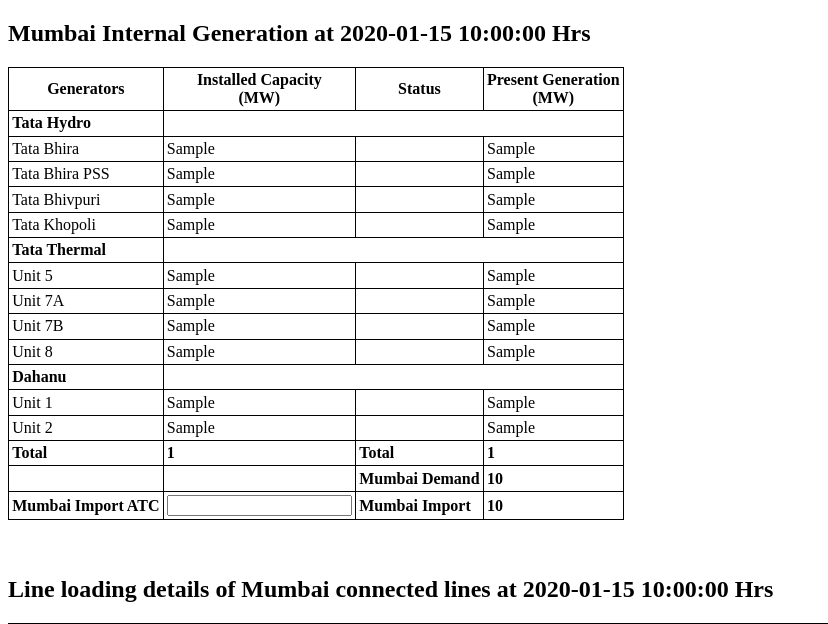
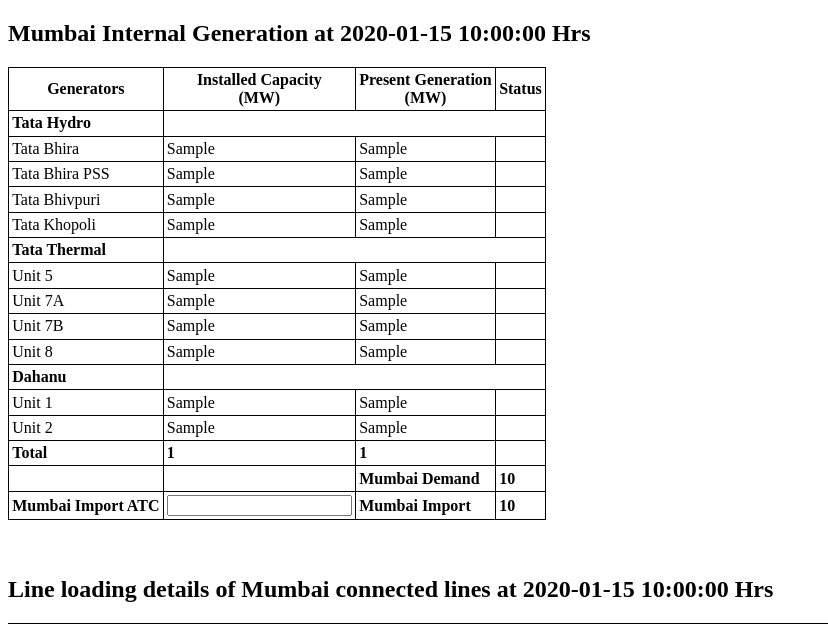
Before and after one commit to nagasudhirpulla/wrldc_scada_mumbai_dashboard, a Flask app: template templates/index.html.j2 in a window 1280 px wide. Shown: the top 624 px of the page, without its empty margins (0-828 px from the left). Run offline with Flask 2, Linux system fonts and the light colour scheme; the template is opened without the code that fills it: most values are stand-ins (such as "Sample title", 1, 10 or a date in 2020); parts of the project's set-up code (start-up, migrations or seed data) failed here and were passed over.

Commit message:
changes in view

```diff
--- a/requirements.txt
+++ b/requirements.txt
@@ -9,7 +9,7 @@ Jinja2==2.11.2
 MarkupSafe==1.1.1
 mypy==0.790
 mypy-extensions==0.4.3
-numpy==1.19.2
+numpy==1.22.4
 pandas==1.1.3
 pycodestyle==2.6.0
 python-dateutil==2.8.1
--- a/templates/index.html.j2
+++ b/templates/index.html.j2
@@ -14,8 +14,8 @@
             <tr>
                 <th>Generators</th>
                 <th>Installed Capacity<br/>(MW)</th>
+                <th>Present Generation<br/>(MW)</th>
                 <th>Status</th>
-                <th>Present Generation<br/>(MW)</th>
             </tr>
         </thead>
         <tbody>
@@ -25,26 +25,26 @@
             <tr>
                 <td>Tata Bhira</td>
                 <td>{{gen['tataBhiraIC']}}</td>
+                <td>{{gen['tataBhiraGen']}}</td>
                 <td class='genStatus' val="{{gen['tataBhiraGen']}}"></td>
-                <td>{{gen['tataBhiraGen']}}</td>
             </tr>
             <tr>
                 <td>Tata Bhira PSS</td>
                 <td>{{gen['tataBhiraPssIC']}}</td>
+                <td>{{gen['tataBhiraPssGen']}}</td>
                 <td class='genStatus' val="{{gen['tataBhiraPssGen']}}"></td>
-                <td>{{gen['tataBhiraPssGen']}}</td>
             </tr>
             <tr>
                 <td>Tata Bhivpuri</td>
                 <td>{{gen['tataBhivIC']}}</td>
+                <td>{{gen['tataBhivGen']}}</td>
                 <td class='genStatus' val="{{gen['tataBhivGen']}}"></td>
-                <td>{{gen['tataBhivGen']}}</td>
             </tr>
             <tr>
                 <td>Tata Khopoli</td>
                 <td>{{gen['tataKhopIC']}}</td>
+                <td>{{gen['tataKhopGen']}}</td>
                 <td class='genStatus' val="{{gen['tataKhopGen']}}"></td>
-                <td>{{gen['tataKhopGen']}}</td>
             </tr>
             <tr>
                 <td class='genStage'>Tata Thermal</td>
@@ -52,26 +52,26 @@
             <tr>
                 <td>Unit 5</td>
                 <td>{{gen['tataU5IC']}}</td>
+                <td>{{gen['tataU5Gen']}}</td>
                 <td class='genStatus' val="{{gen['tataU5Gen']}}"></td>
-                <td>{{gen['tataU5Gen']}}</td>
             </tr>
             <tr>
                 <td>Unit 7A</td>
                 <td>{{gen['tataU7AIC']}}</td>
+                <td>{{gen['tataU7AGen']}}</td>
                 <td class='genStatus' val="{{gen['tataU7AGen']}}"></td>
-                <td>{{gen['tataU7AGen']}}</td>
             </tr>
             <tr>
                 <td>Unit 7B</td>
                 <td>{{gen['tataU7BIC']}}</td>
+                <td>{{gen['tataU7BGen']}}</td>
                 <td class='genStatus' val="{{gen['tataU7BGen']}}"></td>
-                <td>{{gen['tataU7BGen']}}</td>
             </tr>
             <tr>
                 <td>Unit 8</td>
                 <td>{{gen['tataU8IC']}}</td>
+                <td>{{gen['tataU8Gen']}}</td>
                 <td class='genStatus' val="{{gen['tataU8Gen']}}"></td>
-                <td>{{gen['tataU8Gen']}}</td>
             </tr>
             <tr>
                 <td class='genStage'>Dahanu</td>
@@ -79,20 +79,20 @@
             <tr>
                 <td>Unit 1</td>
                 <td>{{gen['dahanuU1IC']}}</td>
+                <td>{{gen['dahanuU1Gen']}}</td>
                 <td class='genStatus' val="{{gen['dahanuU1Gen']}}"></td>
-                <td>{{gen['dahanuU1Gen']}}</td>
             </tr>
             <tr>
                 <td>Unit 2</td>
                 <td>{{gen['dahanuU2IC']}}</td>
+                <td>{{gen['dahanuU2Gen']}}</td>
                 <td class='genStatus' val="{{gen['dahanuU2Gen']}}"></td>
-                <td>{{gen['dahanuU2Gen']}}</td>
             </tr>
             <tr>
                 <td class='genStage'>Total</td>
                 <td class='bold'>{{gen['totalInst']}}</td>
-                <td class='genStage'>Total</td>
                 <td class='bold'>{{gen['totalGen']}}</td>
+                <td class='genStage'></td>
             </tr>
             <tr>
                 <td></td>
```
